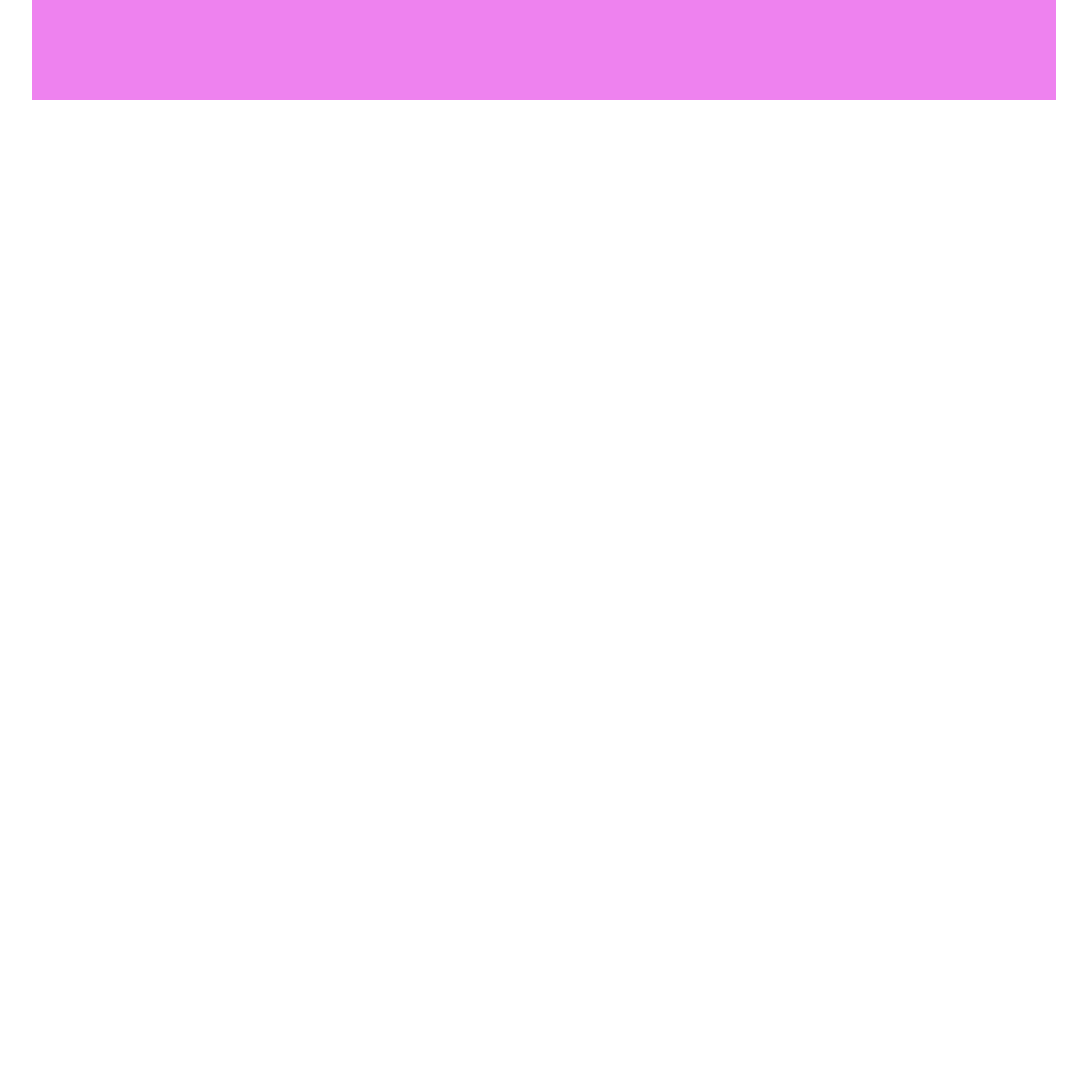
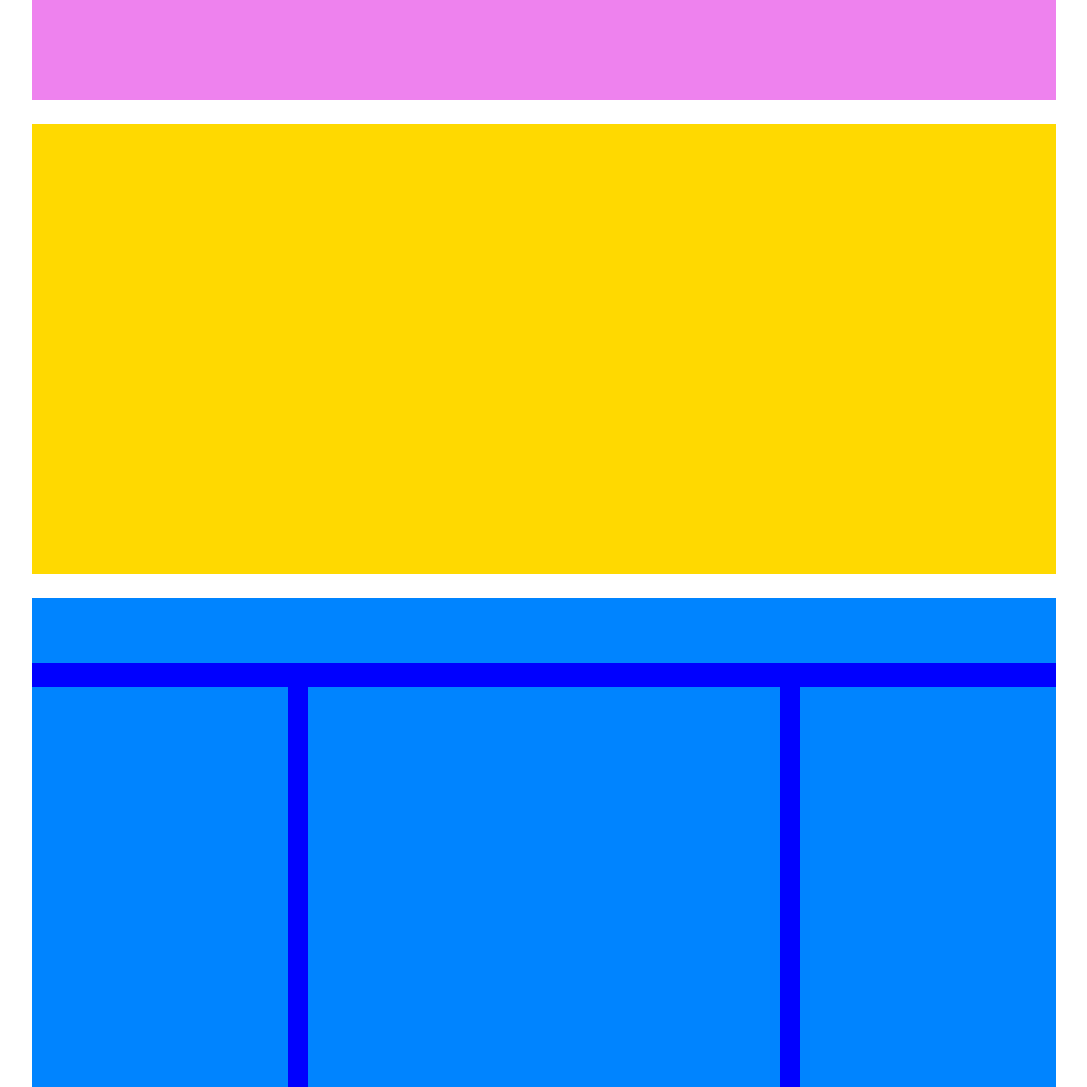
Before and after one commit to AdrianG00/htmlcss-struttura-wp, a plain HTML site: page index.html in a window 1280 px wide. Shown: the whole page, without its empty margins (96-1183 px from the left). Before the commit the page ends 800 px from the top, so only its background shows below. Drawn offline with Linux system fonts and the light colour scheme.

Commit message:
main done

```diff
--- a/css/style.css
+++ b/css/style.css
@@ -4,7 +4,11 @@
     box-sizing: border-box;
 
 }
+/* Debug */
 
+
+
+/* Common */
 html{
      font-size: 62,5%; /* 100%=16px */
      /* 62.5%=10px */
@@ -20,8 +24,43 @@ html{
 
 }
 
+
+/* Header */
 header{
     height: 100px;
     background-color: violet;
-    margin-bottom: 1em;
+    margin-bottom: 1.5em;
 }
+/* Main */
+.clearfix::after{
+    content: "";
+    display: table;
+    clear: both;
+}
+.content{
+    background-color: blue;
+}
+.banner{
+    height: 450px;
+    background-color: rgb(255, 217, 0);
+    margin-bottom: 1.5em;
+}
+.content-top{
+    height: 65px;
+    margin-bottom: 1.5em;
+    background-color: rgb(0, 132, 255);
+    margin-bottom: 1.5em;
+}
+.col{
+    height: 400px;
+
+    background-color: rgb(0, 132, 255);
+    float: left;
+}
+.col-side{
+    width: 25%;
+}
+.col-center{
+    width: 46%;
+    margin: 0 2%;
+}
--- a/index.html
+++ b/index.html
@@ -19,6 +19,22 @@
 
         <!-- Main -->
         <main>
+            <!-- banner -->
+            <div class="banner">
+
+            </div>
+            <!-- content -->
+            <div class="content">
+                <div class="content-top">
+
+                </div>
+
+                <div class="content-bottom clearfix">
+                    <div class="col col-side"></div>
+                    <div class="col col-center"></div>
+                    <div class="col col-side"></div>
+                </div>
+            </div>
 
         </main>
         <!-- /Main -->
```
